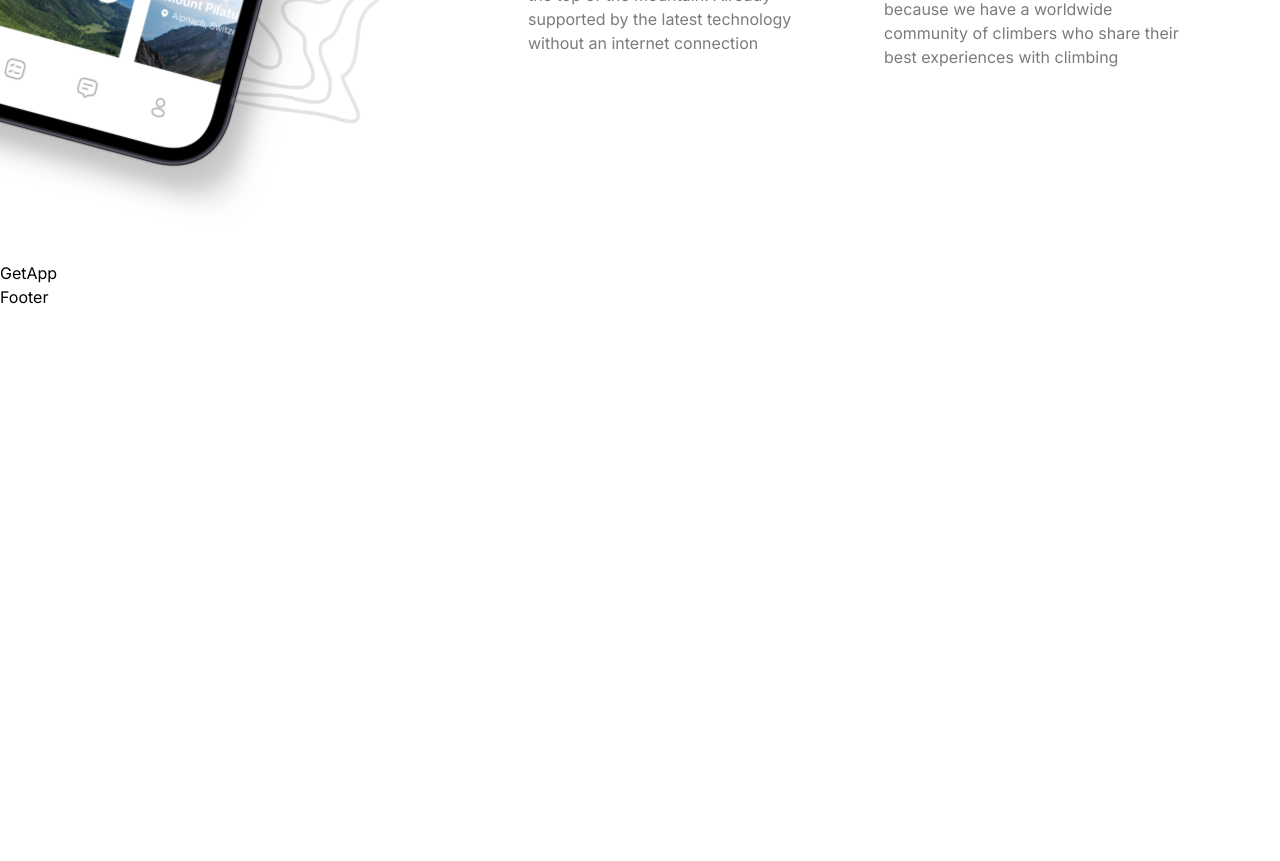
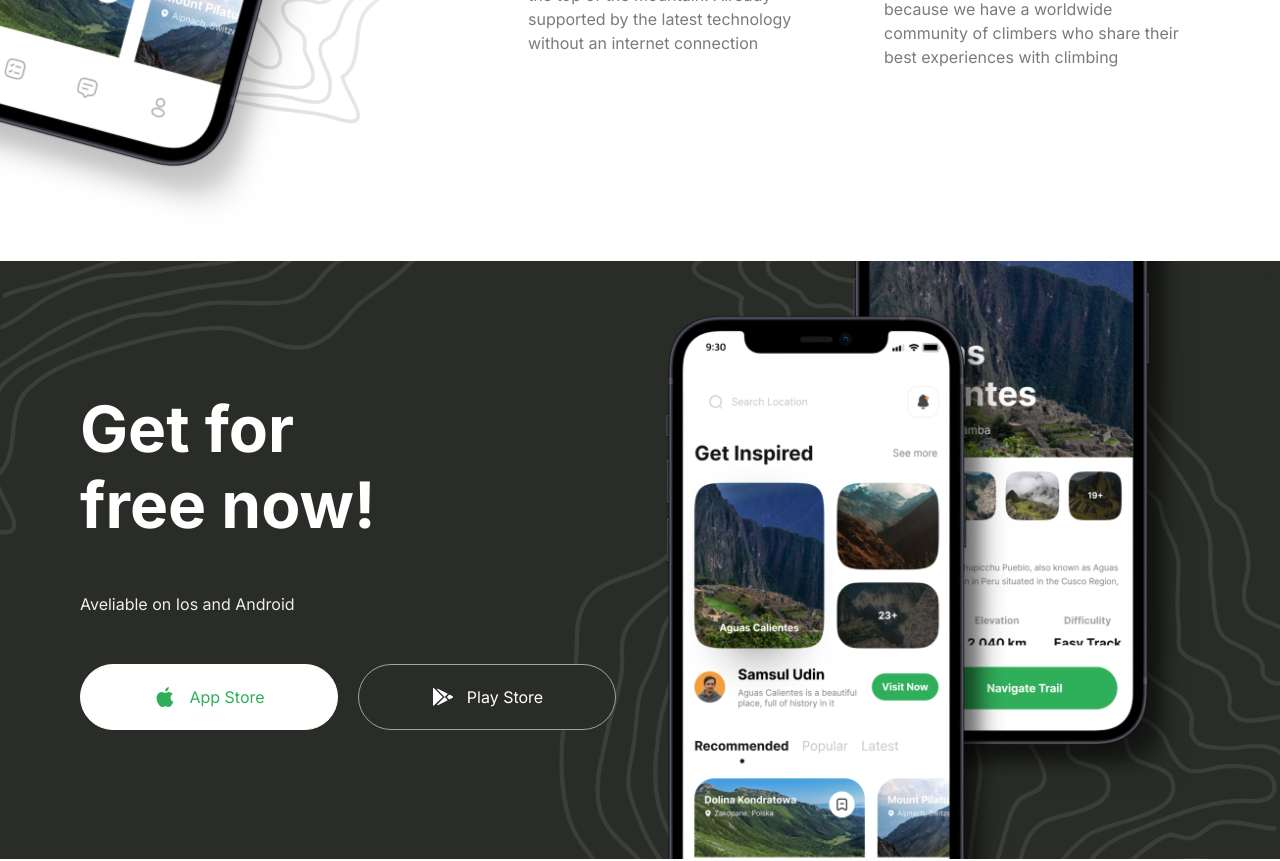
Before and after one commit to RafaelSFDC/travel_app, a Next.js app: page / in a window 1280 px wide. Shown: the part 3460-4321 px from the top of the page. Before the commit the page ends 3769 px from the top, so only its background shows below. Built offline with nearby package versions, Linux system fonts and the light colour scheme.

Commit message:
feat(Added an Component): :sparkles: Get App
Addded Get App and added one props to Button

```diff
--- a/components/Button.tsx
+++ b/components/Button.tsx
@@ -4,16 +4,21 @@
   title: string;
   icon?: string;
   variant: string;
+  full?: boolean;
 };
 
-const Button = ({ type, title, icon, variant }: ButtonProps) => {
+const Button = ({ type, title, icon, variant, full }: ButtonProps) => {
   return (
     <button
       type={type}
-      className={`flexCenter gap-3 rounded-full border ${variant}`}
+      className={`flexCenter gap-3 rounded-full border ${variant} ${
+        full && "w-full"
+      } `}
     >
       {icon && <Image src={icon} alt={title} width={24} height={24} />}
-      <label className="regular-16 whitespace-nowrap">{title}</label>
+      <label className="regular-16 whitespace-nowrap cursor-pointer">
+        {title}
+      </label>
     </button>
   );
 };
--- a/components/GetApp.tsx
+++ b/components/GetApp.tsx
@@ -1,7 +1,44 @@
 import React from "react";
+import Button from "./Button";
+import Image from "next/image";
 
 const GetApp = () => {
-  return <div>GetApp</div>;
+  return (
+    <section className="flexCenter w-full flex-col pb-[100px]">
+      <div className="get-app">
+        {/* LEFT */}
+        <div className="z-20 flex w-full flex-1 flex-col items-start justify-center gap-12">
+          <h2 className="bold-40 lg:bold-64 xl:max-w-[320px]">
+            Get for free now!
+          </h2>
+          <p className="regular-16 text-gray-10">
+            Aveliable on Ios and Android
+          </p>
+          {/* BOTTOM */}
+          <div className="flex w-full flex-col  gap-5 whitespace-nowrap xl:flex-row">
+            <Button
+              type="button"
+              title="App Store"
+              icon="/apple.svg"
+              variant="btn_white"
+              full
+            />
+            <Button
+              type="button"
+              title="Play Store"
+              icon="/android.svg"
+              variant="btn_dark_green_outline"
+              full
+            />
+          </div>
+        </div>
+        {/* RIGHT */}
+        <div className="flex flex-1 items-center justify-end">
+          <Image src="/phones.png" alt="phones" width={550} height={870} />
+        </div>
+      </div>
+    </section>
+  );
 };
 
 export default GetApp;
```
